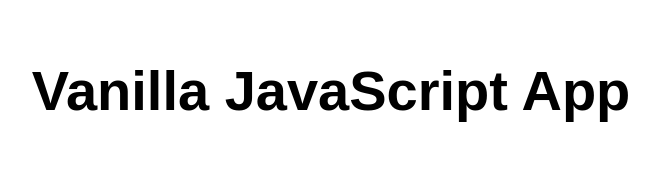
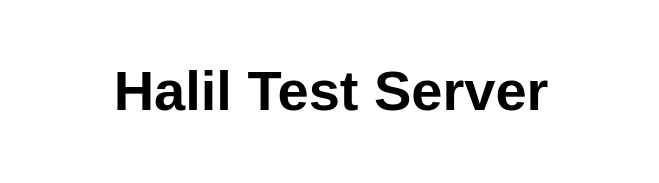
Before and after one commit to bagok86/my-first-static-web-app, a website: page src/index.html in a window 1280 px wide. Shown: the whole page, without its empty margins (309-968 px from the left). Drawn offline with Linux system fonts and the light colour scheme.

Commit message:
Update index.html
update halil

```diff
--- a/src/index.html
+++ b/src/index.html
@@ -5,12 +5,12 @@
   <meta charset="UTF-8">
   <meta name="viewport" content="width=device-width, initial-scale=1.0">
   <link rel="stylesheet" href="styles.css">
-  <title>Vanilla JavaScript App</title>
+  <title>Halil Test Server</title>
 </head>
 
 <body>
   <main>
-    <h1>Vanilla JavaScript App</h1>
+    <h1>Halil Test Server</h1>
   </main>
 </body>
 
```
